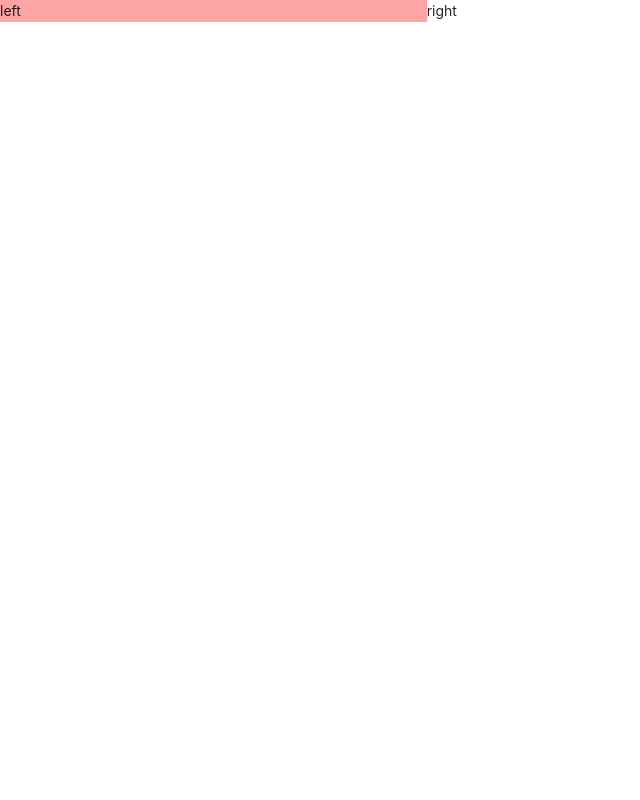
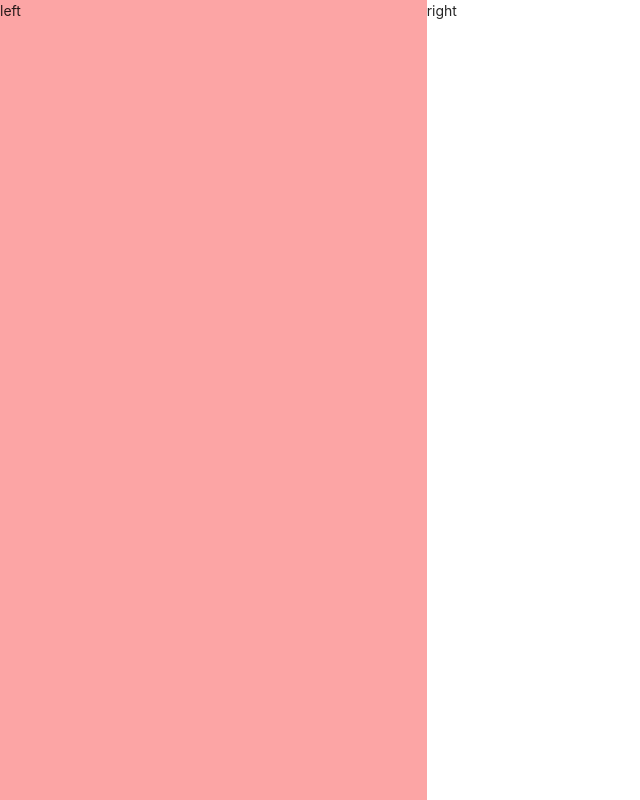
Before and after one commit to nguyenthanh1205tb/react-electron-sample, a React (Create React App) app: page / in a window 1280 px wide. Shown: the whole page, without its empty margins (0-640 px from the left). Built offline with nearby package versions, Linux system fonts and the light colour scheme.

Commit message:
update script

```diff
--- a/package.json
+++ b/package.json
@@ -34,7 +34,7 @@
     "lint": "prettier --check \"./**/*.{js,jsx,ts,tsx}\"",
     "eslint": "eslint \"src/**/*.{js,jsx,ts,tsx}\" --fix",
     "electron:serve": "concurrently -k \"cross-env BROWSER=none yarn start\" \"yarn electron:start\"",
-    "electron:build": "rm -rf build/ release/ && yarn build && electron-builder -c.extraMetadata.main=build/main.js -mwl",
+    "electron:build": "rm -rf \"./build/\" \"./release/\" && yarn build && electron-builder -mwl -c.extraMetadata.main=build/main.js",
     "electron:start": "wait-on tcp:3000 && electron ."
   },
   "build": {
--- a/src/index.tsx
+++ b/src/index.tsx
@@ -1,15 +1,19 @@
 import React from 'react'
-import ReactDOM from 'react-dom'
+import * as ReactDOMClient from 'react-dom/client'
 import App from './App'
 import reportWebVitals from './reportWebVitals'
 import 'antd/dist/antd.css'
 
-ReactDOM.render(
-  <React.StrictMode>
-    <App />
-  </React.StrictMode>,
-  document.getElementById('root'),
-)
+const container = document.getElementById('root')
+
+if (container) {
+  const root = ReactDOMClient.createRoot(container)
+  root.render(
+    <React.StrictMode>
+      <App />
+    </React.StrictMode>,
+  )
+}
 
 // If you want to start measuring performance in your app, pass a function
 // to log results (for example: reportWebVitals(console.log))
--- a/src/pages/installation/index.tsx
+++ b/src/pages/installation/index.tsx
@@ -3,9 +3,11 @@ import React, { PropsWithChildren } from 'react'
 interface InstallationProps {}
 function Installation({}: PropsWithChildren<InstallationProps>) {
   return (
-    <div className="flex flex-row">
-      <div className="basis-1/3 bg-red-300">left</div>
-      <div className="basis-2/3 bg-white">right</div>
+    <div className="h-screen w-full">
+      <div className="flex flex-row h-full">
+        <div className="basis-1/3 bg-red-300 ">left</div>
+        <div className="basis-2/3 bg-white">right</div>
+      </div>
     </div>
   )
 }
```
